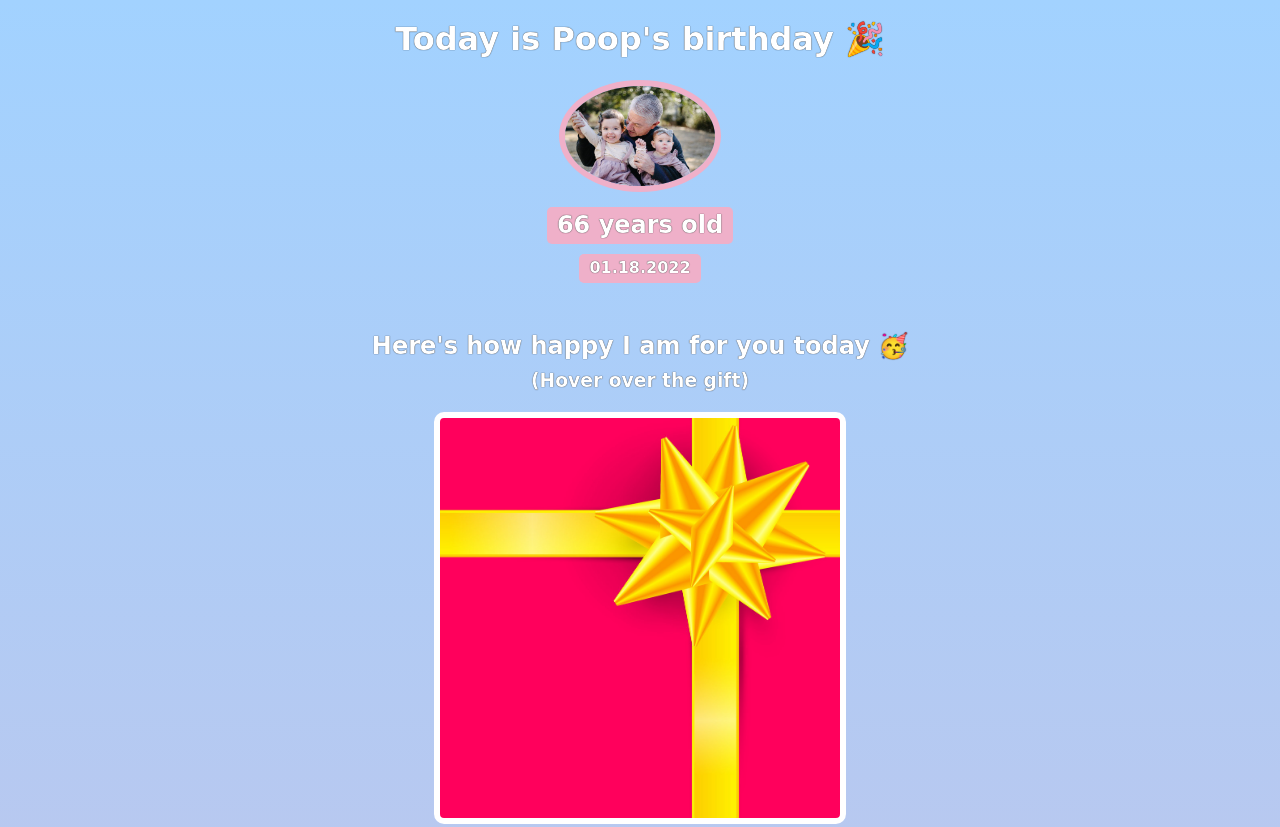
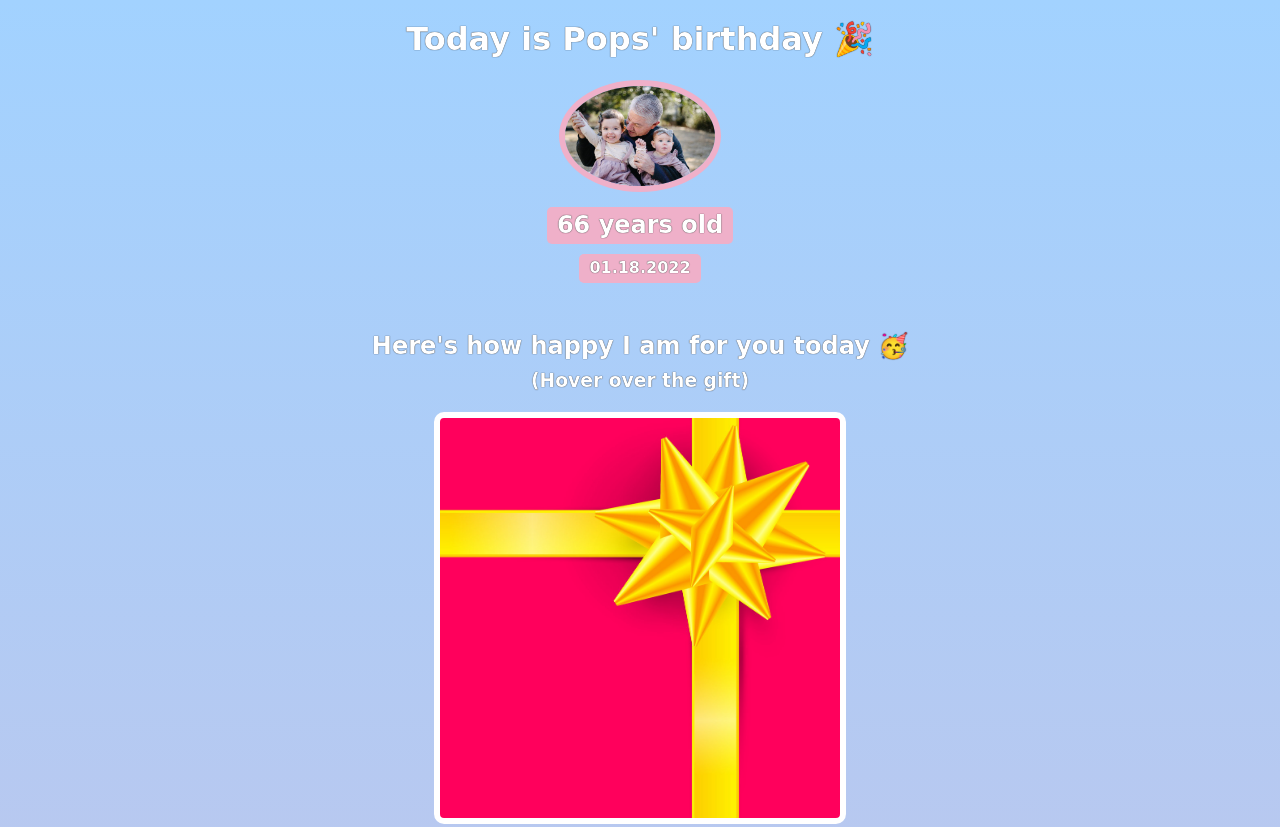
Before and after one commit to macleann/birthday-GIFt-site, a website built with Vite: page index.html in a window 1280 px wide. Shown: the top 827 px of the page. Built offline with nearby package versions, Linux system fonts and the light colour scheme; a web font is replaced by a local one.

Commit message:
Change the name to Pops

```diff
--- a/index.html
+++ b/index.html
@@ -7,7 +7,7 @@
     </head>
     <body>
         <div id="header">
-            <h1>Today is Poop's birthday 🎉</h1>
+            <h1>Today is Pops' birthday 🎉</h1>
             <img id="bff-img" src="images/poops.jpg">
             <h2 id="bday-age">66 years old</h2>
             <h4 id="bday-date">01.18.2022</h4>
```
Also changed, not shown: 1 other file.
